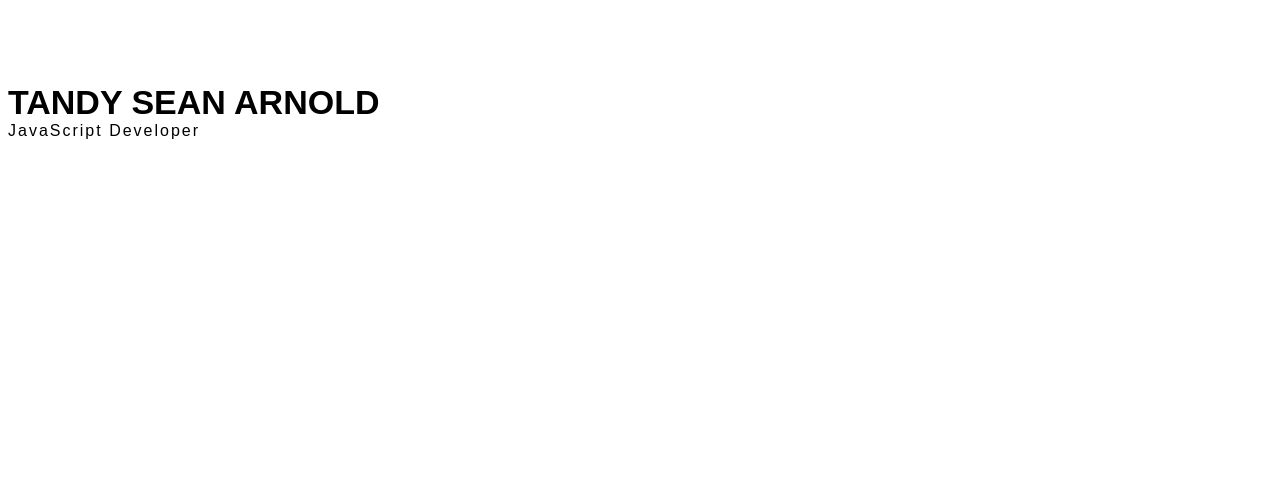
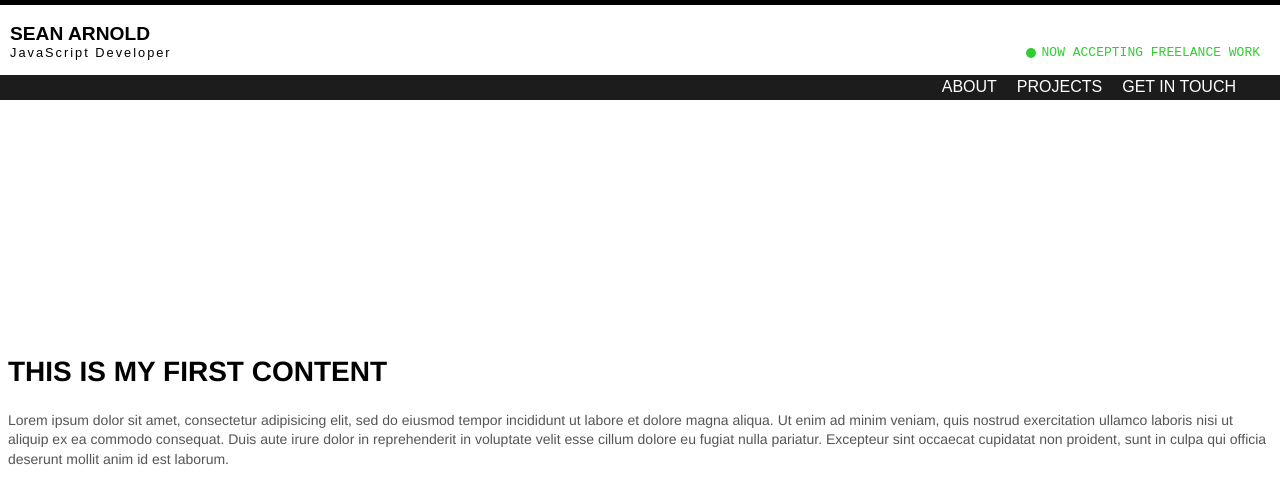
Before and after one commit to tandysean/portfolio2018, a website: page index.html in a window 1280 px wide. Drawn offline with Linux system fonts and the light colour scheme.

Commit message:
completed intro animation

```diff
--- a/css/main.css
+++ b/css/main.css
@@ -3,6 +3,7 @@
   display: flex;
   flex-direction:column;
   height: 100vh;
+  font-family: Helvetica, sans-serif;
 }
 
 #site-wrapper > * {
@@ -17,7 +18,7 @@
 }
 
 .title-text {
-  position: relative;
+  position: absolute;
   left: -100%;
 }
 
@@ -26,7 +27,7 @@
 }
 
 #title h1 {
-  font-size: 34px;
+  font-size: 1.8em;
   font-weight: bold;
   font-family: sans-serif;
   text-transform: uppercase;
@@ -34,8 +35,90 @@
 }
 
 #title p {
+  font-size: 1em;
   margin-top: 0;
   font-family: sans-serif;
   font-weight: 300;
   letter-spacing: 2px;
 }
+
+.horizontal-1 {
+  position: absolute;
+  top: 0px;
+  height: 5px;
+  max-height: 5px;
+  width: 100%;
+  background-color: black;
+  left: -100%;
+}
+
+.nav{
+  position: absolute;
+  height: 3px;
+  width: 100%;
+  background-color: #1c1c1c;
+  top: 75px;
+  left: 110%;
+}
+
+.nav a {
+  color: white;
+  text-decoration: none;
+}
+
+.info-box{
+  position: absolute;
+  top: 45px;
+  right: 20px;
+  font-family: monospace;
+  text-transform: uppercase;
+  color: limegreen;
+  opacity: 0;
+}
+
+.info-box::before {
+  content: '';
+  width: 10px;
+  height: 10px;
+  background: limegreen;
+  border-radius: 50%;
+  display: inline-block;
+  margin-top:2px;
+  position: absolute;
+  top: 1px;
+  left: -16px;
+}
+
+.navigation {
+  opacity: 0;
+  color: white;
+  font-family: sans-serif;
+  font-size: 16px;
+  width: 95%;
+  text-transform: uppercase;
+  display: inline-block;
+  list-style-type: none;
+  margin: 3px 0 0 0;
+  text-align: right;
+}
+
+.navigation li {
+  display: inline-block;
+  margin-right: 20px;
+}
+
+.main-content {
+  display: none;
+  opacity: 0;
+}
+
+.main-content h1{
+  text-transform: uppercase;
+  font-size: 28px;
+}
+
+.main-content p {
+  font-size: 14px;
+  color: #1c1c1cbf;
+  line-height: 1.4;
+}
--- a/index.html
+++ b/index.html
@@ -2,20 +2,37 @@
 <html lang="en" dir="ltr">
   <head>
     <meta charset="utf-8">
+    <meta name="viewport" content="width=device-width, initial-scale=1" />
     <title>test animation</title>
     <link rel="stylesheet" href="css/main.css">
   </head>
   <body>
     <div id="site-wrapper">
+      <!-- title section -->
       <div id="title">
         <div class="title-text">
-          <h1>Tandy Sean Arnold</h1>
-          <p>JavaScript Developer</p>
-        <div>
+          <h1 class="heading">Sean Arnold</h1>
+          <p clas="sub-head">JavaScript Developer</p>
+        </div>
+        <div class="info-box">
+          <span class="green-circle"></span>now accepting freelance work
+        </div>
       </div>
+
+      <!-- main content -->
+      <section class="main-content">
+        <div class="image-wrapper">
+
+        </div>
+        <div class="content">
+          <h1>This is my first content</h1>
+          <p>Lorem ipsum dolor sit amet, consectetur adipisicing elit, sed do eiusmod tempor incididunt ut labore et dolore magna aliqua. Ut enim ad minim veniam, quis nostrud exercitation ullamco laboris nisi ut aliquip ex ea commodo consequat. Duis aute irure dolor in reprehenderit in voluptate velit esse cillum dolore eu fugiat nulla pariatur. Excepteur sint occaecat cupidatat non proident, sunt in culpa qui officia deserunt mollit anim id est laborum.</p>
+        </div>
+      </section>
+
     </div>
-  <script type="text/javascript" src="js/velocity.js"></script>
-  <script type="text/javascript" src="js/velocity.ui.js"></script>
+  <script type="text/javascript" src="js/libs/velocity.js"></script>
+  <script type="text/javascript" src="js/libs/velocity.ui.js"></script>
   <script type="text/javascript" src="js/main.js"></script>
   </body>
 </html>
--- a/js/main.js
+++ b/js/main.js
@@ -1,10 +1,81 @@
 (function () {
   const titleElement = document.querySelector('.title-text');
+  const titleText = document.querySelector('#title h1');
+  const paragraph = document.querySelector('#title p');
+  const siteWrapper = document.querySelector('#site-wrapper');
+
+  /* animations */
+  function animateLine(slectorClass, delay =0, time = 200, isHorizontal = true) {
+    let line = document.querySelector(`.${slectorClass}`);
+
+    if(isHorizontal) {
+        Velocity(line, {'left': '0px'}, {'delay': delay}, time)
+    }
+  }
+
+  function appendNewElement(el, className, rootElement) {
+    let base = document;
+    if (rootElement) {
+      base = rootElement
+    }
+    let element = document.createElement(el);
+    element.classList.add(className);
+    base.appendChild(element);
+  }
+
+  function createNav(root) {
+    let list = document.createElement('ul');
+    list.classList.add('navigation');
+    let aboutLink = document.createElement('li');
+    aboutLink.innerHTML ='<a href="#about">about</a>';
+
+    let projectsLink = document.createElement('li');
+    projectsLink.innerHTML = '<a href="#projects">projects</a>';
+
+    let contactLink = document.createElement('li');
+    contactLink.innerHTML = '<a href="#contact">get in touch</a>';
+    list.appendChild(aboutLink);
+    list.appendChild(projectsLink);
+    list.appendChild(contactLink);
+    root.appendChild(list);
+  }
+
+  function animateNav() {
+    const navBox = document.querySelector('.nav');
+    const nav = createNav(navBox);
+    const navList = document.querySelector('.navigation');
+    const infoBox = document.querySelector('.info-box');
+    Velocity(navBox, {height: '25px'}, 2500, 200);
+    Velocity(navList, {'opacity': '1'}, {'delay': 3000}, 200)
+    Velocity(infoBox, {'opacity': '1'}, {'delay': 3750}, 200, 'easeIn')
+  }
+
+  function showContent() {
+    const mainContentSection = document.querySelector('.main-content');
+    setTimeout(() => mainContentSection.style.display='flex', 2000);
+    Velocity(mainContentSection, {'opacity': 1}, {'delay': 3750}, 200, 'easeIn');
+  }
+  /* created Elements */
+  /* create horizontal line and add to page */
+
+  appendNewElement('div', 'horizontal-1', siteWrapper);
+  appendNewElement('div', 'nav', siteWrapper);
 
   /*positioning */
   /*title element */
-  Velocity(titleElement, {'left': '0px'}, { 'delay': 500 }, 500, 'easeOut'), {'delay': 1000};
-  Velocity(titleElement, {'translate-y': '-300px'}, {'delay': 1000 }, 200, 'easeIn');
+  Velocity(titleElement, {'left': '10px'}, { 'delay': 500 }, 500, 'easeOut'), {'delay': 1000};
+  Velocity(titleElement, {'top': '10px'}, {'delay': 1000 }, 200, 'easeIn');
+  Velocity(titleText, {'font-size': '1.2em'}, {'delay': 2500}, 250);
+  Velocity(paragraph, {'font-size': '0.8em'}, {'delay': 2500}, 250);
 
 
+
+  /*animate horizontalLine */
+  document.addEventListener('DOMContentLoaded', (e) => {
+      animateLine('horizontal-1', 2000);
+      animateLine('nav', 2500);
+      animateNav();
+      showContent()
+  });
+
 })();
```
Also changed, not shown: js/animations.js (added), js/domElements.js (added), js/libs/velocity.js (renamed from js/velocity.js), js/libs/velocity.ui.js (renamed from js/velocity.ui.js), 1 other file.
